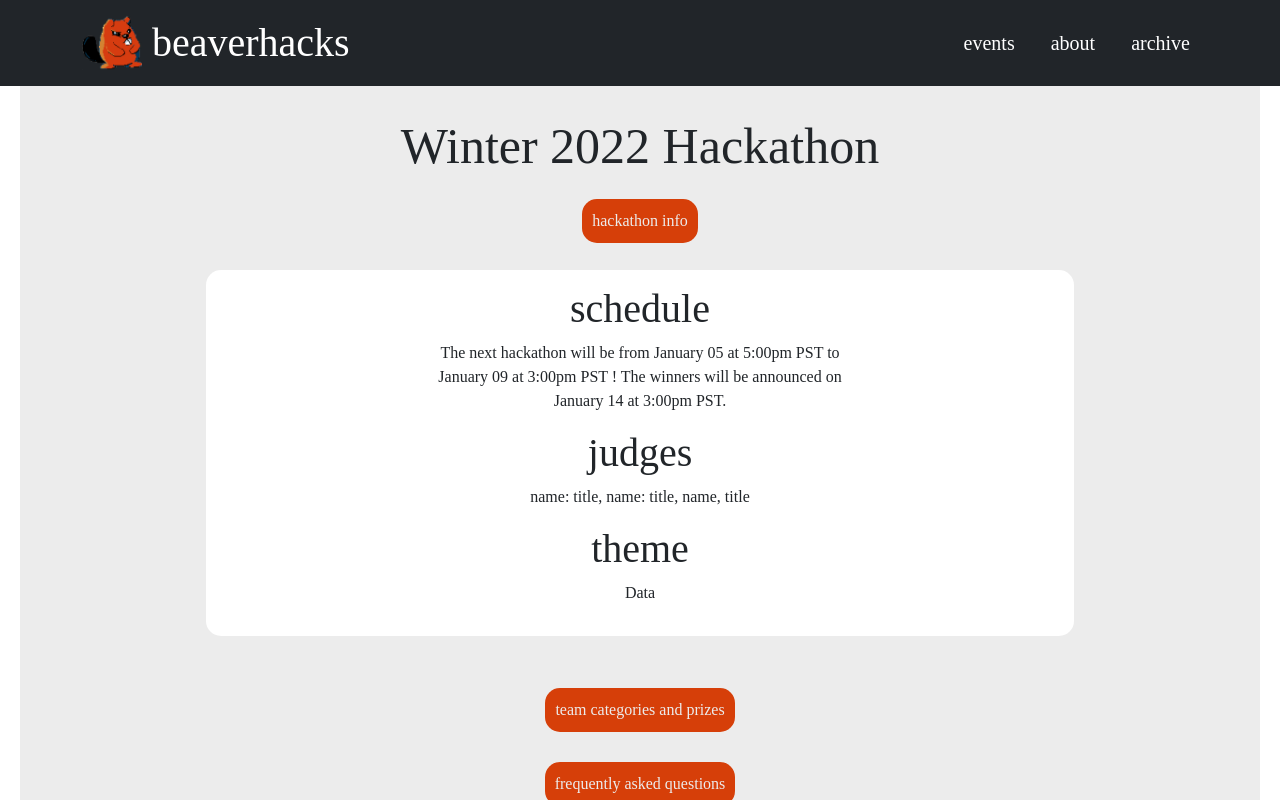
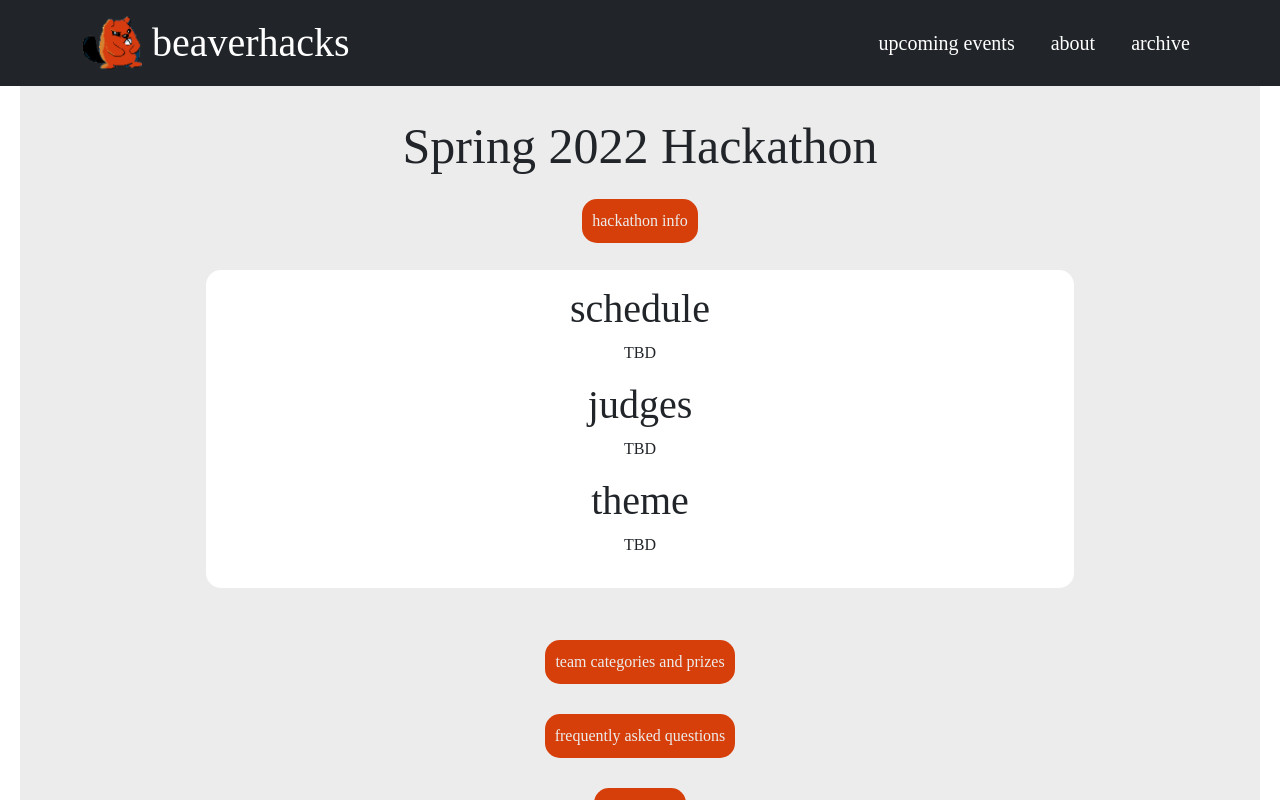
Before and after one commit to OregonStateHackathonClub/osu-hackathon-club-site-2.0, a React (Create React App) app: page / in a window 1280 px wide. Both pictures are taken after a click on the button "hackathon info". Shown: the top 800 px of the page. Built offline with nearby package versions, Linux system fonts and the light colour scheme.

Commit message:
updated links to open in new tab, added spring 2022 info

```diff
--- a/src/components/info.js
+++ b/src/components/info.js
@@ -5,8 +5,9 @@ function Info ( {currentHackathon}) {
     return (
         <div class="infobody">
             <h1> schedule </h1>
-                <p> The next hackathon will be from {currentHackathon.startDate}
-                to {currentHackathon.endDate} ! The winners will be announced on {currentHackathon.winnersAnnounced}.</p>
+                <p> TBD </p>
+                {/* <p> The next hackathon will be from {currentHackathon.startDate}    */}
+                {/* to {currentHackathon.endDate} ! The winners will be announced on {currentHackathon.winnersAnnounced}.</p> */}
             <h1> judges</h1>
                 <p> {currentHackathon.judges.join(", ")} </p>
             <h1> theme </h1>
--- a/src/components/jointheclub.js
+++ b/src/components/jointheclub.js
@@ -8,9 +8,9 @@ function Join( {clubInfo} ) {
             Are you a current Oregon State University undergraduate or graduate student (on-campus or ecampus)? Complete the steps below to become an official member of the Hackathon Club!
         </p>
            <h2>STEP 1:</h2>
-                <p> Join the club on </p><button class="joinclubbuttons"><a href="https://apps.ideal-logic.com/osusli">Ideal Logic</a></button>
+                <p> Join the club on </p><button class="joinclubbuttons"><a href="https://apps.ideal-logic.com/osusli" target="_blank" rel="noreferrer noopener">Ideal Logic</a></button>
             <h2>STEP 2:</h2>
-                <p> Join us on <button class="joinclubbuttons"><a href="https://osu-hackathon.slack.com/">Slack</a></button> and/or <button class="joinclubbuttons"><a href="https://discord.gg/FYrjJ7zHGS">Discord</a></button> </p>
+                <p> Join us on <button class="joinclubbuttons"><a href="https://osu-hackathon.slack.com/" target="_blank" rel="noreferrer noopener">Slack</a></button> and/or <button class="joinclubbuttons"><a href="https://discord.gg/FYrjJ7zHGS" target="_blank" rel="noreferrer noopener">Discord</a></button> </p>
         </div>
     );
 }
--- a/src/components/navbar.js
+++ b/src/components/navbar.js
@@ -19,7 +19,7 @@ function NavigationBar() {
         <Navbar.Toggle aria-controls="basic-navbar-nav" />
         <Navbar.Collapse id="basic-navbar-nav" className="justify-content-end">
           <Nav>
-            <Nav.Link href="/">events</Nav.Link>
+            <Nav.Link href="/">upcoming events</Nav.Link>
             <Nav.Link href="about">about</Nav.Link>
             <Nav.Link href="archive">archive</Nav.Link>
           </Nav>
--- a/src/components/registration.js
+++ b/src/components/registration.js
@@ -4,10 +4,10 @@ function Registration({ currentHackathon }) {
     return (
         <div class="infobody">
             <h1>How to Register:</h1>
-            <p>To join the next hackathon, sign up on Beaverhacks Fall 2021 on <button class="joinclubbuttons"><a href={currentHackathon.linkToDevPost}>DevPost</a></button> and join the club via <button class="joinclubbuttons"><a href="https://apps.ideal-logic.com/osusli">IdealLogic</a></button></p>
+            <p>To join the next hackathon, sign up for Beaverhacks on <button class="joinclubbuttons"><a href={currentHackathon.linkToDevPost} target="_blank" rel="noreferrer noopener">DevPost</a></button> and join the club via <button class="joinclubbuttons"><a href="https://apps.ideal-logic.com/osusli" target="_blank" rel="noreferrer noopener">IdealLogic</a></button></p>
 
             <h1>Find your Team: </h1>
-            <p>Use <button class="joinclubbuttons"><a href={currentHackathon.linkToDevPost}>DevPost</a></button>, <button class="joinclubbuttons"><a href="https://discord.gg/pCesGNGjPc">Discord</a></button>, or <button class="joinclubbuttons"><a href="https://osu-hackathon.slack.com/">Slack</a></button> to find teammates.</p>
+            <p>Use <button class="joinclubbuttons"><a href={currentHackathon.linkToDevPost} target="_blank" rel="noreferrer noopener">DevPost</a></button>, <button class="joinclubbuttons"><a href="https://discord.gg/pCesGNGjPc" target="_blank" rel="noreferrer noopener">Discord</a></button>, or <button class="joinclubbuttons"><a href="https://osu-hackathon.slack.com/" target="_blank">Slack</a></button> to find teammates.</p>
         </div>
     );
 }
--- a/src/data/currenthackathon.js
+++ b/src/data/currenthackathon.js
@@ -1,13 +1,13 @@
 // to include: FAQ (general info, judges, theme), registration info (updated links?), schedule
 
 const currentHackathon =
-    { title: "Winter 2022 Hackathon",
-    startDate: "January 05 at 5:00pm PST ",
-    endDate: "January 09 at 3:00pm PST",
-    winnersAnnounced: "January 14 at 3:00pm PST",
-    judges: ["name: title", "name: title", "name, title"],
-    theme: "Data",
-    linkToDevPost: "https://beaverhacks-winter-2022.devpost.com/?ref_feature=challenge&ref_medium=discover"}
+    { title: "Spring 2022 Hackathon",
+    startDate: "TBD",
+    endDate: "TBD",
+    winnersAnnounced: "TBD",
+    judges: ["TBD"],
+    theme: "TBD",
+    linkToDevPost: ""}
 ;
 
 export default currentHackathon;
--- a/src/data/pasthackathons.js
+++ b/src/data/pasthackathons.js
@@ -1,26 +1,34 @@
 // to include: past hackathon dates, judges, theme, winners
 
 const pastHackathons = [
-    {   name: "2021 Fall Hackathon",
+    {   title: "2021 Fall Hackathon",
         startDate: "date1",
         endDate: "date2",
-        judges: ["name1", "name2", "name3"],
+        judges: ["name: title", "name: title", "name, title"],
         theme: "theme1",
         linkToDevPost: "link" },
 
-    {   name: "2021 Spring Hackathon",
+    {   title: "2021 Spring Hackathon",
         startDate: "date1",
         endDate: "date2",
-        judges: ["name1", "name2", "name3"],
+        judges: ["name: title", "name: title", "name, title"],
         theme: "theme1",
         linkToDevPost: "link" },
 
-    {   name: "2021 Summer Hackathon",
+    {   title: "2021 Summer Hackathon",
         startDate: "date1",
         endDate: "date2",
-        judges: ["name1", "name2", "name3"],
+        judges: ["name: title", "name: title", "name, title"],
         theme: "theme1",
         linkToDevPost: "link" },
+
+    {   title: "Winter 2022 Hackathon",
+        startDate: "January 05 at 5:00pm PST ",
+        endDate: "January 09 at 3:00pm PST",
+        winnersAnnounced: "January 14 at 3:00pm PST",
+        judges: ["name: title", "name: title", "name, title"],
+        theme: "Data",
+        linkToDevPost: "https://beaverhacks-winter-2022.devpost.com/?ref_feature=challenge&ref_medium=discover"}
 ];
 
 export default pastHackathons;
```
